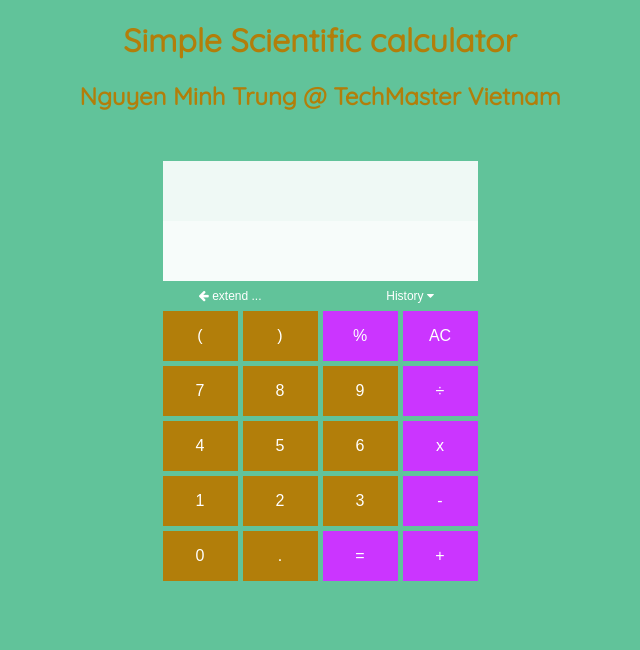
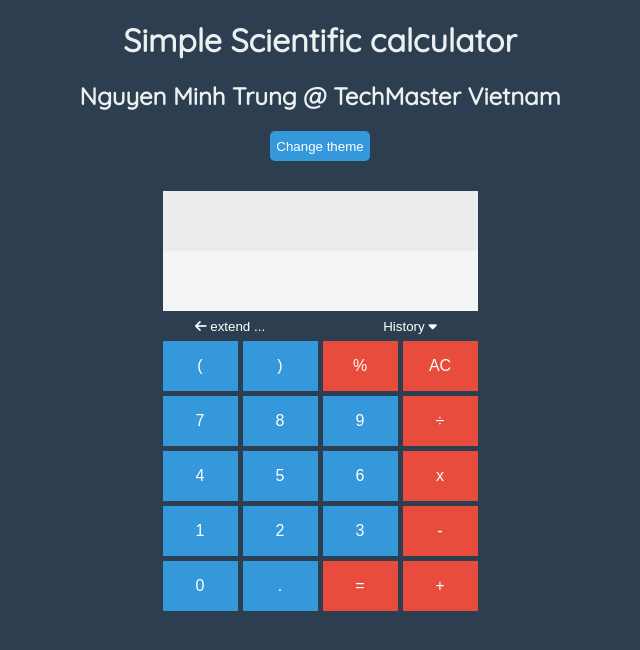
Before and after one commit to ngminhtrung/projects, a plain HTML site: page Calculator/calculator.html in a window 1280 px wide. Shown: the whole page, without its empty margins (320-960 px from the left). Drawn offline with nearby package versions, Linux system fonts and the light colour scheme.

Commit message:
Techmaster - Calculator

```diff
--- a/Calculator/calculator.html
+++ b/Calculator/calculator.html
@@ -18,9 +18,11 @@ CSS:
 <html>
 <head>
 	<title></title>
-	<link rel="stylesheet" type="text/css" href="style.css">
+	<link rel="stylesheet" type="text/css" href="flat-style.css" id="stylecss">
 	<link href="https://fonts.googleapis.com/css?family=Quicksand" rel="stylesheet"></link>
-	<link rel="stylesheet" href="font-awesome/css/font-awesome.min.css">
+	<link href="https://fonts.googleapis.com/css?family=Orbitron:700" rel="stylesheet">
+	<script src="https://use.fontawesome.com/220b50267c.js"></script>
+	<script src="https://ajax.googleapis.com/ajax/libs/jquery/3.2.1/jquery.min.js"></script>
 
 
 </head>
@@ -35,6 +37,8 @@ CSS:
 
 					<h1> Simple Scientific calculator</h1>
 					<h2> Nguyen Minh Trung @ TechMaster Vietnam </h2>
+					<button id = "btn-change"> Change theme </button>
+
 			</div>
 
 			<div class="calculator" id ="calculator_wrapper">
@@ -54,7 +58,7 @@ CSS:
 	    					<a href="#"><i>clear history</i></a>
 	    					<ul>
 	    						<li class="history_row">
-	    							<p onclick ="thuxem()" class="l"> </p>
+	    							<p class="l"> </p>
 	    							<p class="r"> </p>
 	    						</li>
 	    						<li class="history_row">
@@ -161,7 +165,23 @@ CSS:
 
 	</div>
 
-	<script src="calculator.js"></script>
+	<script src="calculator.js"> </script>
+
+	<script type="text/javascript">
+
+		$(document).ready(function(){
+		    $("#btn-change").click(function(){
+
+
+		       if ($("#stylecss").attr("href") == "flat-style.css") { $("#stylecss").attr("href","classic-style.css");}
+		       else {$("#stylecss").attr("href","flat-style.css")}
+		    });
+
+		});
+
+	</script>
+
+
 
 </body>
 </html>
--- /dev/null
+++ b/Calculator/classic-style.css
@@ -0,0 +1,278 @@
+
+body {
+
+	background-color: #D8E5E5;
+
+}
+
+.description {
+	text-align: center;
+}
+
+h1 {
+	font-family: 'Quicksand', sans-serif;;
+	margin-top: 20px;
+	padding: 0;
+	color: rgba(49, 49, 49, 1);
+}
+
+h2 {
+	font-family: 'Quicksand', sans-serif;
+	margin-top: 5px;
+	padding: 0;
+	color: rgba(49, 49, 49, 1);
+}
+
+#btn-change {
+	color: white;
+	background-color: #313131;
+    border: none;
+    border-radius: 5px;
+    height: 30px;
+    padding: 2px;
+    width: 100px;
+}
+
+
+
+.calculator {
+
+	width: 315px;
+	margin: auto;
+	margin-top: 30px;
+	transition: width 0.2s ease-in-out;
+	background: #3d4543;
+  	border-radius: 4px;classic
+  	box-shadow: inset 0 0 0 1px rgba(255, 255, 255, 0.1), 0 0 4px rgba(0, 0, 0, 0.5);
+}
+
+
+
+#userExpression {
+
+	font-family: 'Orbitron', sans-serif;
+  	color: #444;
+	height: 60px;
+	line-height: 60px;
+	margin: 0;
+	text-align: right;
+	opacity: 0.9;
+
+	background: #bccd95;
+	background-clip: padding-box;
+	/* Don't let the background bleed outside the border */
+	border: 1px solid #222;
+	border-radius: 2px;
+	background-image: -webkit-linear-gradient(top, #bccd95, #e0f5b1);
+	background-image: -moz-linear-gradient(top, #bccd95, #e0f5b1);
+	background-image: -o-linear-gradient(top, #bccd95, #e0f5b1);
+	background-image: linear-gradient(to bottom, #bccd95, #e0f5b1);
+	-webkit-box-shadow: inset 0 2px 3px rgba(0, 0, 0, 0.5), 0 0 0 1px rgba(255, 255, 255, 0.12);
+	box-shadow: inset 0 2px 3px rgba(0, 0, 0, 0.5), 0 0 0 1px rgba(255, 255, 255, 0.12);
+
+}
+
+#result {
+	font-family: 'Orbitron', sans-serif;
+  	color: #444;
+	height: 60px;
+	line-height: 60px;
+	margin: 0;
+	text-align: right;
+	opacity: 0.95;
+
+	background: #bccd95;
+	background-clip: padding-box;
+	/* Don't let the background bleed outside the border */
+	border: 1px solid #222;
+	border-radius: 2px;
+	background-image: -webkit-linear-gradient(top, #bccd95, #e0f5b1);
+	background-image: -moz-linear-gradient(top, #bccd95, #e0f5b1);
+	background-image: -o-linear-gradient(top, #bccd95, #e0f5b1);
+	background-image: linear-gradient(to bottom, #bccd95, #e0f5b1);
+	-webkit-box-shadow: inset 0 2px 3px rgba(0, 0, 0, 0.5), 0 0 0 1px rgba(255, 255, 255, 0.12);
+	box-shadow: inset 0 2px 3px rgba(0, 0, 0, 0.5), 0 0 0 1px rgba(255, 255, 255, 0.12);
+}
+
+.option {
+	height: 30px;
+	background-color: #D8E5E5;
+
+}
+
+.keyboard {
+	font-family: Arial, Helvetica, sans-serif;
+
+}
+
+
+.basic {
+	float: right;
+	display: grid;
+	grid-template-columns: repeat(4,75px);
+	grid-gap: 5px;
+}
+
+
+
+.btn {
+
+
+    padding: 15px 15px;
+    text-align: center;
+    text-decoration: none;
+    font-size: 16px;
+    height: 50px;
+	background: #313131;
+	background-clip: padding-box !important;
+	/* !important because FF overrides the value on :active */
+	border: 0;
+	/*   IE 8 fix */
+	border: 1px solid rgba(0, 0, 0, 0.8);
+	border-radius: 3px;
+	cursor: pointer;
+	-webkit-box-shadow: inset 0 0 0 1px rgba(255, 255, 255, 0.08), 0 1px rgba(0, 0, 0, 0.3), 0 0 0 1px rgba(255, 255, 255, 0.08);
+	box-shadow: inset 0 0 0 1px rgba(255, 255, 255, 0.08), 0 1px rgba(0, 0, 0, 0.3), 0 0 0 1px rgba(255, 255, 255, 0.08);
+	color: white;
+
+}
+
+.operator-btn {
+		background-color: #ff4561;
+		color: white;
+}
+
+.btn-advance {
+		background-color: #313131;
+}
+
+#slide_wrapper {
+
+    	transition: width 0.2s ease-in-out;
+    	width: 0px;
+    	display: block;
+    	float: left;
+    	overflow-x: hidden;
+
+	}
+
+
+#RadDeg {
+
+	display: inline-block;
+	float: right;
+	color: #313131;
+
+}
+
+#Rad, #Deg {
+
+	width: 20px;
+	height: 50px;
+	vertical-align: middle;
+	-webkit-box-shadow: none;
+  	box-shadow: none;
+
+}
+
+#advanced_others {
+	float: right;
+	display: grid;
+	grid-template-columns: repeat(3,75px);
+	grid-gap: 5px;
+}
+
+
+/* Dropdown Button */
+.dropbtn {
+    border: 0;
+    cursor: pointer;
+}
+
+/* Dropdown button on hover & focus */
+.dropbtn:hover, .dropbtn:focus {
+    background-color: #3e8e41;
+}
+
+/* The container <div> - needed to position the dropdown content */
+.dropdown {
+    position: relative;
+    display: inline-block;
+    float: right;
+}
+
+#History, #Extend {
+	    background-color: #D8E5E5;
+	    border: none;
+	    color: #313131;
+	    padding: 0;
+	    text-align: center;
+	    width: 135px;
+	    height: 30px;
+}
+
+/* Dropdown Content (Hidden by Default) */
+.dropdown-content {
+
+    background-color: #f9f9f9;
+    color: rgba(178, 126, 10, 1);
+    display: none;
+    font-size: 14px;
+    position: absolute;
+    width: 300px;
+    z-index: 1;
+
+}
+
+/* Links inside the dropdown */
+.dropdown-content a {
+    color: black;
+    display: block;
+    padding: 12px 16px;
+    text-decoration: none;
+
+}
+
+div#myDropdown ul {
+    margin: 0px;
+    padding: 0px;
+    width: 300px;
+}
+
+div#myDropdown ul li {
+	list-style-type: none;
+	margin: 0;
+	height: 20px;
+	padding: 0;
+}
+
+p {
+	display: block;
+	margin: 0;
+}
+
+div#myDropdown ul li p.r {
+	float: right;
+	margin-right: 10px;
+	text-align: right;
+	width: 45%;
+}
+
+div#myDropdown ul li p.l {
+	float: left;
+	margin-left: 10px;
+	text-align: left;
+	width: 45%;
+}
+
+.historyRow {
+	height: 20px;
+}
+
+/* Change color of dropdown links on hover */
+.dropdown-content a:hover {background-color: #f1f1f1}
+
+/* Show the dropdown menu (use JS to add this class to the .dropdown-content container when the user clicks on the dropdown button) */
+.show {
+	display:block;
+}
--- /dev/null
+++ b/Calculator/flat-style.css
@@ -0,0 +1,241 @@
+
+body {
+
+	background-color: #2C3E50;
+
+}
+
+.description {
+	text-align: center;
+}
+
+h1 {
+	color: rgba(236, 240, 241, 1);
+	font-family: 'Quicksand', sans-serif;;
+	margin-top: 20px;
+	padding: 0;
+}
+
+h2 {
+	color: rgba(236, 240, 241, 1);
+	font-family: 'Quicksand', sans-serif;
+	margin-top: 5px;
+	padding: 0;
+}
+
+#btn-change {
+	color: white;
+	background-color: rgba(52, 152, 219, 1);
+    border: none;
+    border-radius: 5px;
+    height: 30px;
+    padding: 2px;
+    width: 100px;
+}
+
+
+.calculator {
+	margin: auto;
+	margin-top: 30px;
+	transition: width 0.2s ease-in-out;
+	width: 315px;
+}
+
+
+
+#userExpression {
+
+	color: #61c39a;
+	background-color: #ffffff;
+	font: 24px Monospace, sans-serif;
+	height: 60px;
+	line-height: 60px;
+	margin: 0;
+	opacity: 0.9;
+	text-align: right;
+
+}
+
+#result {
+	color: #61c39a;
+	background-color: #ffffff;
+	font: 24px Monospace, sans-serif;
+	height: 60px;
+	line-height: 60px;
+	margin: 0;
+	opacity: 0.95;
+	text-align: right;
+}
+
+.option {
+	height: 30px;
+}
+
+.keyboard {
+	font-family: Arial, Helvetica, sans-serif;
+
+}
+
+
+.basic {
+	display: grid;
+	float: right;
+	grid-template-columns: repeat(4,75px);
+	grid-gap: 5px;
+}
+
+
+
+.btn {
+    background-color: rgba(52, 152, 219, 1); /* #393535 */
+    border: none;
+    color: white;
+    font-size: 16px;
+    height: 50px;
+    padding: 15px 15px;
+    text-align: center;
+    text-decoration: none;
+}
+
+.operator-btn {
+	background-color: rgba(231, 76, 60, 1);
+	color: white;
+}
+
+.btn-advance {
+	background-color: rgba(52, 152, 219, 0.5);
+}
+
+#slide_wrapper {
+
+	display: block;
+	float: left;
+	overflow-x: hidden;
+	transition: width 0.2s ease-in-out;
+	width: 0px;
+
+}
+
+
+#RadDeg {
+
+	color: #ffffff;
+	display: inline-block;
+	float: right;
+
+
+}
+
+#Rad, #Deg {
+
+
+	height: 50px;
+	vertical-align: middle;
+	width: 20px;
+
+}
+
+#advanced_others {
+	display: grid;
+	float: right;
+	grid-template-columns: repeat(3,75px);
+	grid-gap: 5px;
+}
+
+
+/* Dropdown Button */
+.dropbtn {
+    border: 0;
+    cursor: pointer;
+}
+
+/* Dropdown button on hover & focus */
+.dropbtn:hover, .dropbtn:focus {
+    background-color: #3e8e41;
+}
+
+/* The container <div> - needed to position the dropdown content */
+.dropdown {
+    display: inline-block;
+    float: right;
+    position: relative;
+
+}
+
+#History, #Extend {
+    background-color: #2C3E50;
+    border: none;
+    color: white;
+    height: 30px;
+    padding: 0;
+    text-align: center;
+    width: 135px;
+
+}
+
+/* Dropdown Content (Hidden by Default) */
+.dropdown-content {
+    background-color: #f9f9f9;
+    color: rgba(178, 126, 10, 1);
+    display: none;
+    font-size: 14px;
+   	position: absolute;
+    width: 300px;
+    z-index: 1;
+
+}
+
+/* Links inside the dropdown */
+.dropdown-content a {
+    color: black;
+    display: block;
+    padding: 12px 16px;
+    text-decoration: none;
+
+}
+
+div#myDropdown ul {
+
+    margin: 0px;
+    padding: 0px;
+    width: 300px;
+}
+
+div#myDropdown ul li {
+	height: 20px;
+	list-style-type: none;
+	margin: 0;
+	padding: 0;
+}
+
+p {
+	display: block;
+	margin: 0;
+}
+
+div#myDropdown ul li p.r {
+	margin-right: 10px;
+	float: right;
+	text-align: right;
+	width: 45%;
+}
+
+div#myDropdown ul li p.l {
+
+	float: left;
+	margin-left: 10px;
+	text-align: left;
+	width: 45%;
+}
+
+.historyRow {
+	height: 20px;
+}
+
+/* Change color of dropdown links on hover */
+.dropdown-content a:hover {background-color: #f1f1f1}
+
+/* Show the dropdown menu (use JS to add this class to the .dropdown-content container when the user clicks on the dropdown button) */
+.show {
+	display:block;
+}
```
Also changed, not shown: 1 other file.
